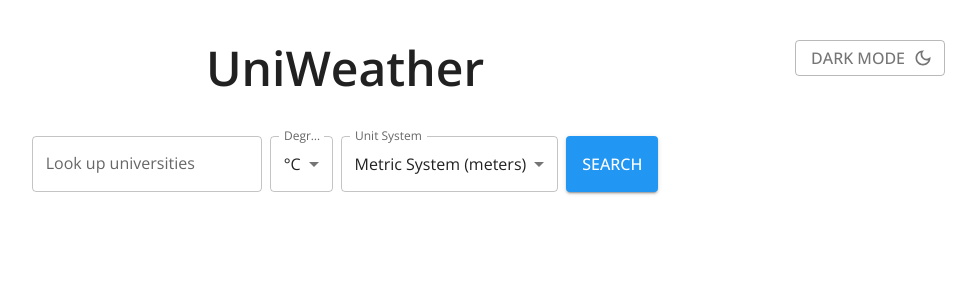
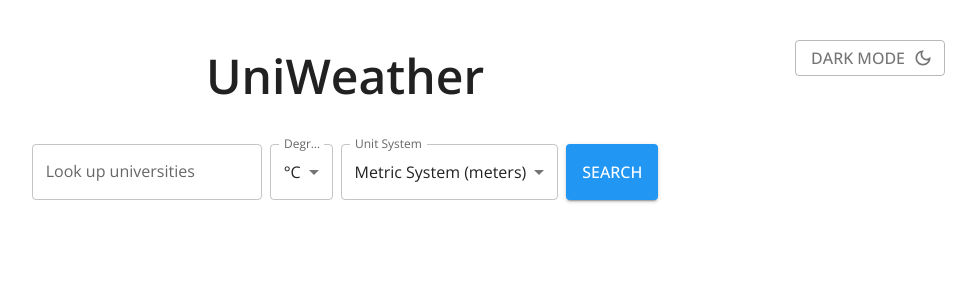
Before and after one commit to weebao/uniweather-app, a Next.js app: page / in a window 1280 px wide. Shown: the top 300 px of the page, without its empty margins (295-1271 px from the left). Built offline with nearby package versions, Linux system fonts and the light colour scheme.

Commit message:
fix padding

```diff
--- a/src/components/UniForm.js
+++ b/src/components/UniForm.js
@@ -58,7 +58,7 @@ export function UniForm(props) {
         alignItems: 'center',
         justifyContent: 'center',
         gap: {xs: 3, md: 4},
-        margin: {xs: 1.5, sm: 3, md: 4},
+        margin: {xs: 1.5, sm: 4, md: 5},
         mb: {xs: 5, sm: 6, md: 7},
       }}
       onKeyPress={handleKeyPress}
```
